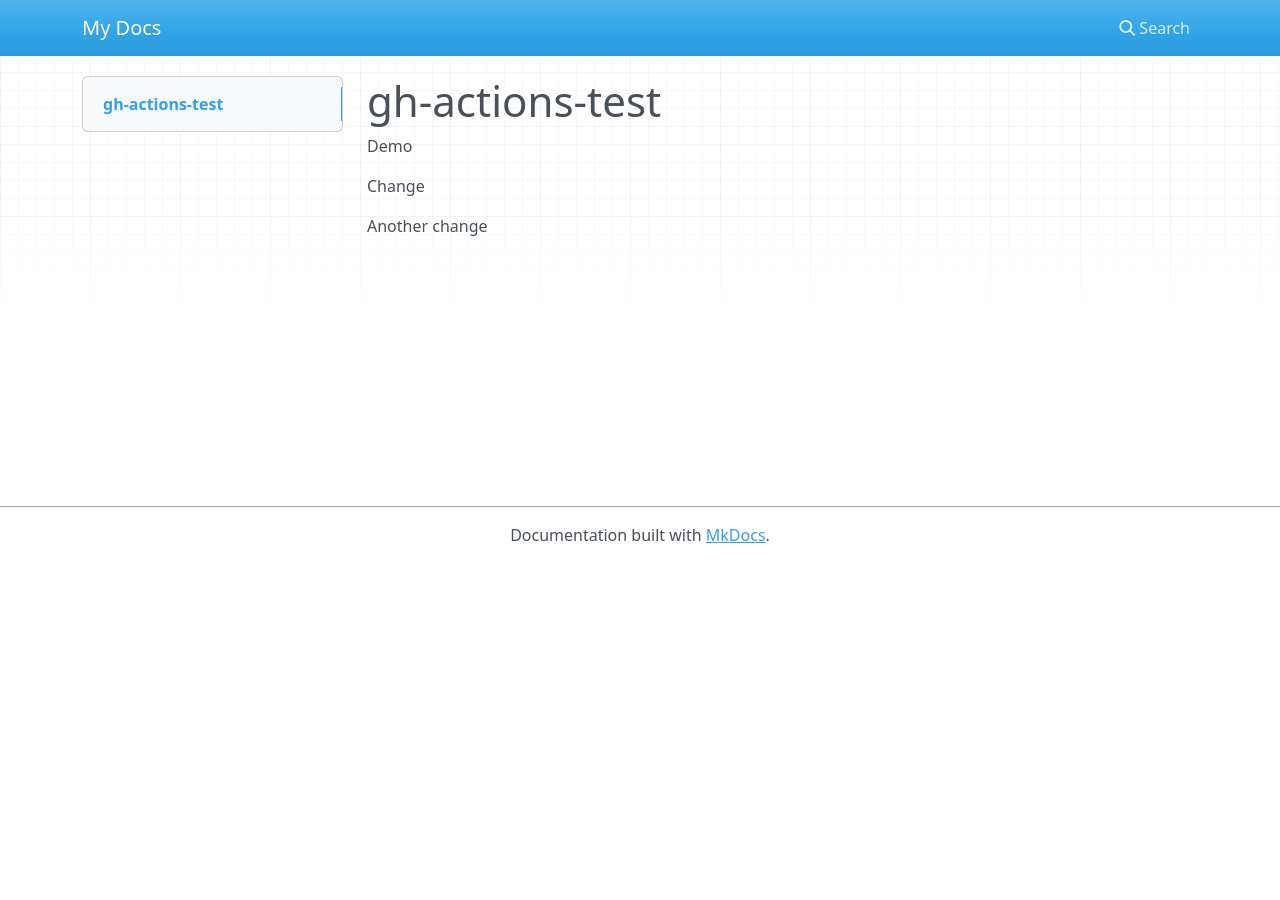
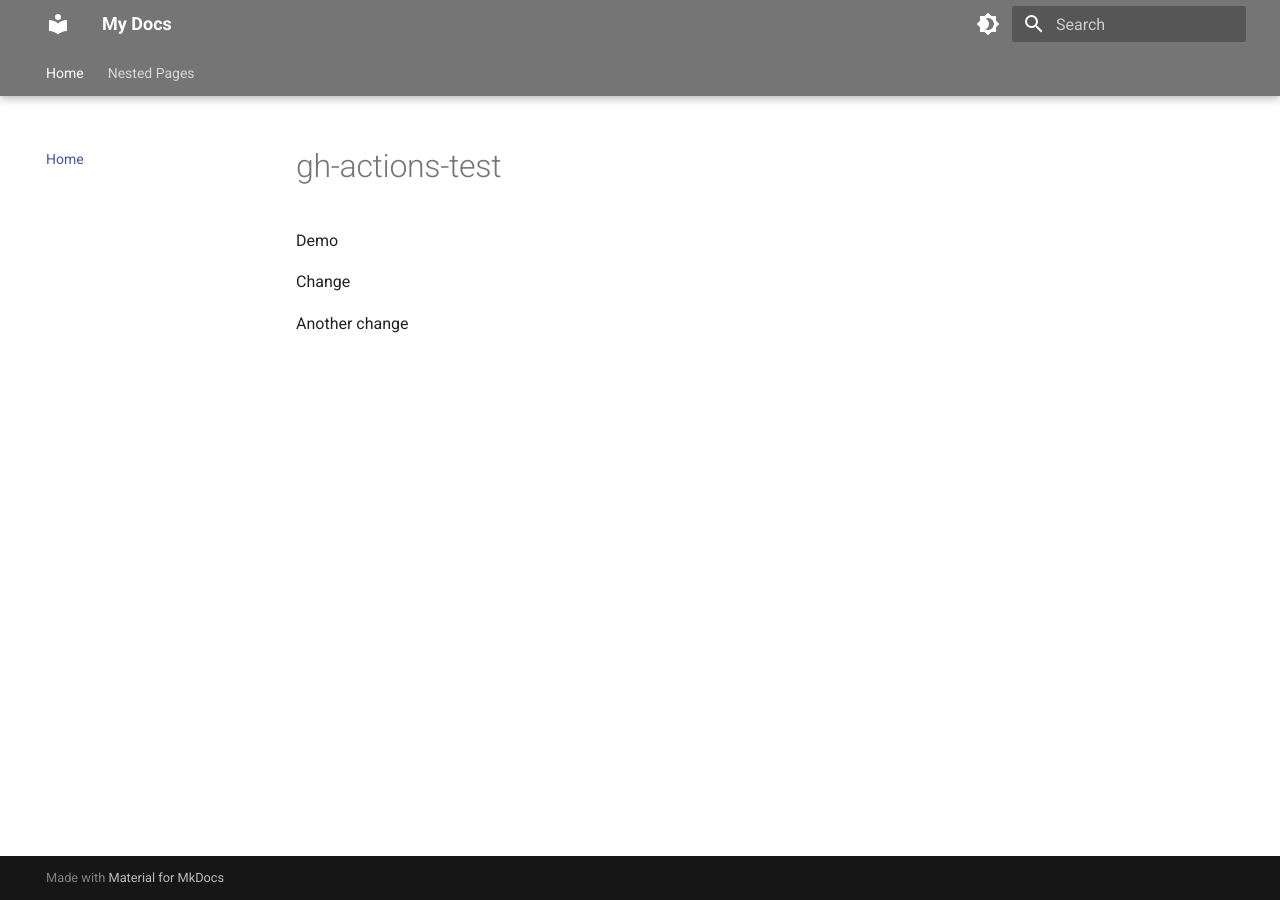
Before and after one commit to andrewbreyen2/reggi-demo, an MkDocs documentation site: the page built from docs/index.md, in a window 1280 px wide. Built offline with MkDocs 1.6.1 and Material for MkDocs 9.7.7, drawn with Linux system fonts in a browser that asks for light colours; nearby versions of some CDN libraries.

Commit message:
use material mkdocs

```diff
--- a/mkdocs.yml
+++ b/mkdocs.yml
@@ -1 +1,31 @@
 site_name: My Docs
+theme:
+  name: material
+  palette:
+    # Palette toggle for light mode
+    - media: "(prefers-color-scheme: light)"
+      scheme: default
+      primary: grey
+      toggle:
+        icon: material/brightness-4
+        name: Switch to dark mode
+
+    # Palette toggle for dark mode
+    - media: "(prefers-color-scheme: dark)"
+      scheme: slate
+      primary: grey
+      toggle:
+        icon: material/brightness-7
+        name: Switch to light mode
+  features:
+    - navigation.tabs
+    - navigation.tabs.sticky
+    - navigation.indexes
+    - navigation.top
+    - toc.follow
+    - toc.integrate
+nav:
+    - Home: index.md
+    - Nested Pages:
+      - 'Nested Page One': 'nested-pages/nested-pages-1.md'
+      - 'Nested Page Two': 'nested-pages/nested-pages-2.md'
```
Also changed, not shown: docs/another-page.md (added, +2 -0 lines), docs/nested-pages/nested-pages-1.md (added, +2 -0 lines), docs/nested-pages/nested-pages-2.md (added, +2 -0 lines).
